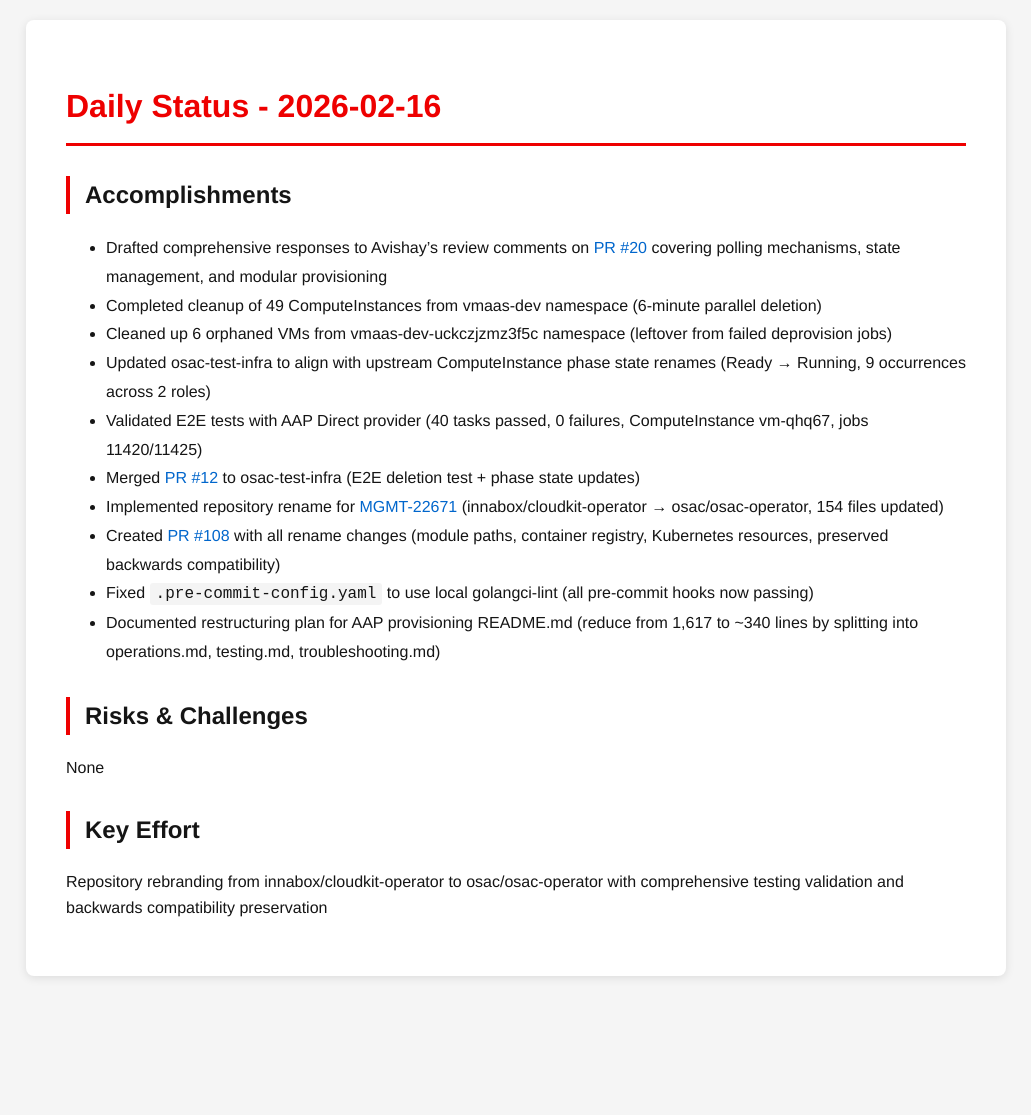
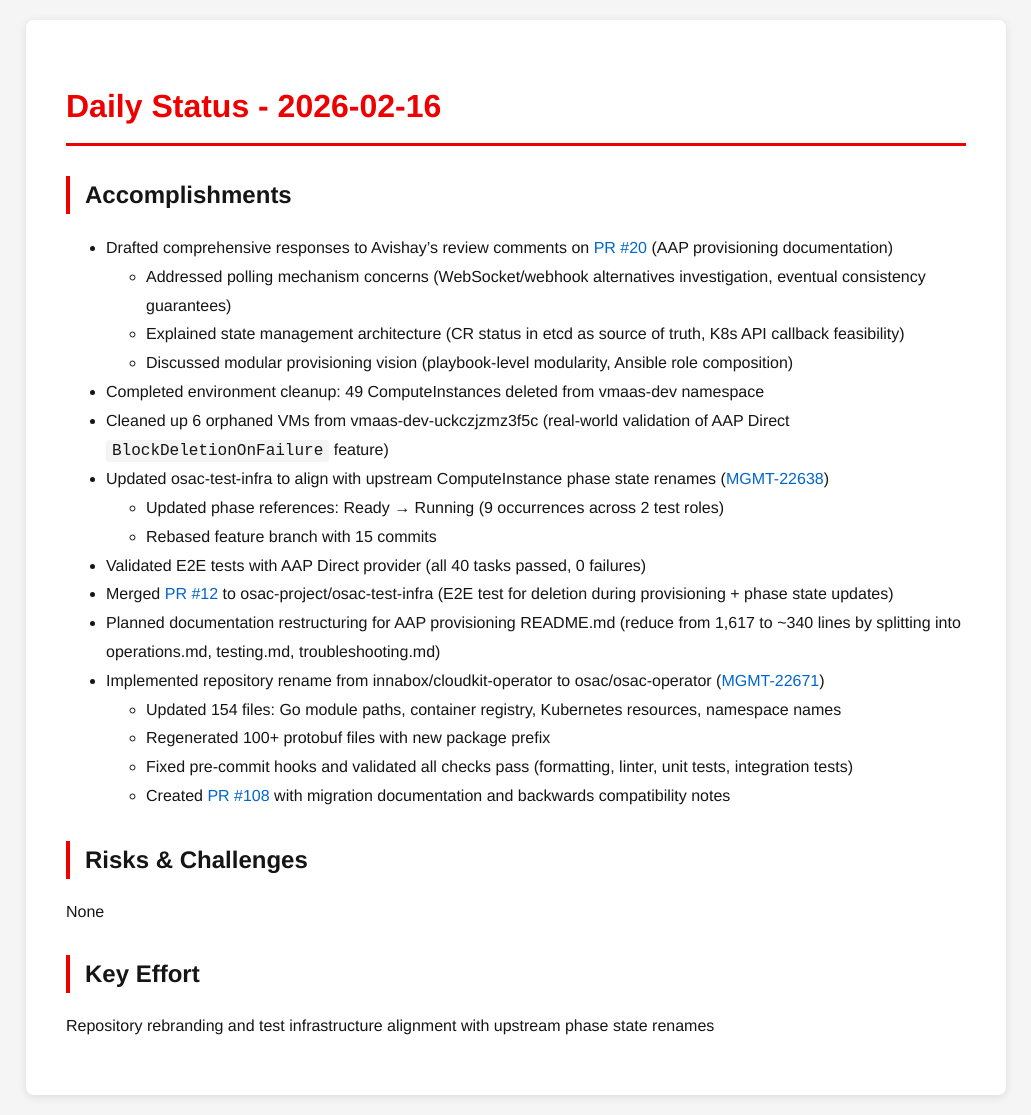
Before and after one commit to tzvatot/daily-status, a Jekyll site: the page built from 2026-02-16.md, in a window 1280 px wide. Shown: the whole page, without its empty margins (124-1155 px from the left). Built offline with Jekyll 4.4.1, drawn with Linux system fonts in a browser that asks for light colours; before the commit the page ends 996 px from its top, so only the background shows below that.

Commit message:
Daily status update - 2026-02-16

```diff
--- a/2026-02-16.md
+++ b/2026-02-16.md
@@ -8,16 +8,23 @@
 
 ## Accomplishments
 
-- Drafted comprehensive responses to Avishay's review comments on [PR #20](https://github.com/osac-project/docs/pull/20) covering polling mechanisms, state management, and modular provisioning
-- Completed cleanup of 49 ComputeInstances from vmaas-dev namespace (6-minute parallel deletion)
-- Cleaned up 6 orphaned VMs from vmaas-dev-uckczjzmz3f5c namespace (leftover from failed deprovision jobs)
-- Updated osac-test-infra to align with upstream ComputeInstance phase state renames (Ready → Running, 9 occurrences across 2 roles)
-- Validated E2E tests with AAP Direct provider (40 tasks passed, 0 failures, ComputeInstance vm-qhq67, jobs 11420/11425)
-- Merged [PR #12](https://github.com/osac-project/osac-test-infra/pull/12) to osac-test-infra (E2E deletion test + phase state updates)
-- Implemented repository rename for [MGMT-22671](https://issues.redhat.com/browse/MGMT-22671) (innabox/cloudkit-operator → osac/osac-operator, 154 files updated)
-- Created [PR #108](https://github.com/osac-project/osac-operator/pull/108) with all rename changes (module paths, container registry, Kubernetes resources, preserved backwards compatibility)
-- Fixed `.pre-commit-config.yaml` to use local golangci-lint (all pre-commit hooks now passing)
-- Documented restructuring plan for AAP provisioning README.md (reduce from 1,617 to ~340 lines by splitting into operations.md, testing.md, troubleshooting.md)
+- Drafted comprehensive responses to Avishay's review comments on [PR #20](https://github.com/osac-project/docs/pull/20) (AAP provisioning documentation)
+  - Addressed polling mechanism concerns (WebSocket/webhook alternatives investigation, eventual consistency guarantees)
+  - Explained state management architecture (CR status in etcd as source of truth, K8s API callback feasibility)
+  - Discussed modular provisioning vision (playbook-level modularity, Ansible role composition)
+- Completed environment cleanup: 49 ComputeInstances deleted from vmaas-dev namespace
+- Cleaned up 6 orphaned VMs from vmaas-dev-uckczjzmz3f5c (real-world validation of AAP Direct `BlockDeletionOnFailure` feature)
+- Updated osac-test-infra to align with upstream ComputeInstance phase state renames ([MGMT-22638](https://issues.redhat.com/browse/MGMT-22638))
+  - Updated phase references: Ready → Running (9 occurrences across 2 test roles)
+  - Rebased feature branch with 15 commits
+- Validated E2E tests with AAP Direct provider (all 40 tasks passed, 0 failures)
+- Merged [PR #12](https://github.com/osac-project/osac-test-infra/pull/12) to osac-project/osac-test-infra (E2E test for deletion during provisioning + phase state updates)
+- Planned documentation restructuring for AAP provisioning README.md (reduce from 1,617 to ~340 lines by splitting into operations.md, testing.md, troubleshooting.md)
+- Implemented repository rename from innabox/cloudkit-operator to osac/osac-operator ([MGMT-22671](https://issues.redhat.com/browse/MGMT-22671))
+  - Updated 154 files: Go module paths, container registry, Kubernetes resources, namespace names
+  - Regenerated 100+ protobuf files with new package prefix
+  - Fixed pre-commit hooks and validated all checks pass (formatting, linter, unit tests, integration tests)
+  - Created [PR #108](https://github.com/osac-project/osac-operator/pull/108) with migration documentation and backwards compatibility notes
 
 ## Risks & Challenges
 
@@ -25,4 +32,4 @@
 
 ## Key Effort
 
-Repository rebranding from innabox/cloudkit-operator to osac/osac-operator with comprehensive testing validation and backwards compatibility preservation
+Repository rebranding and test infrastructure alignment with upstream phase state renames
```
